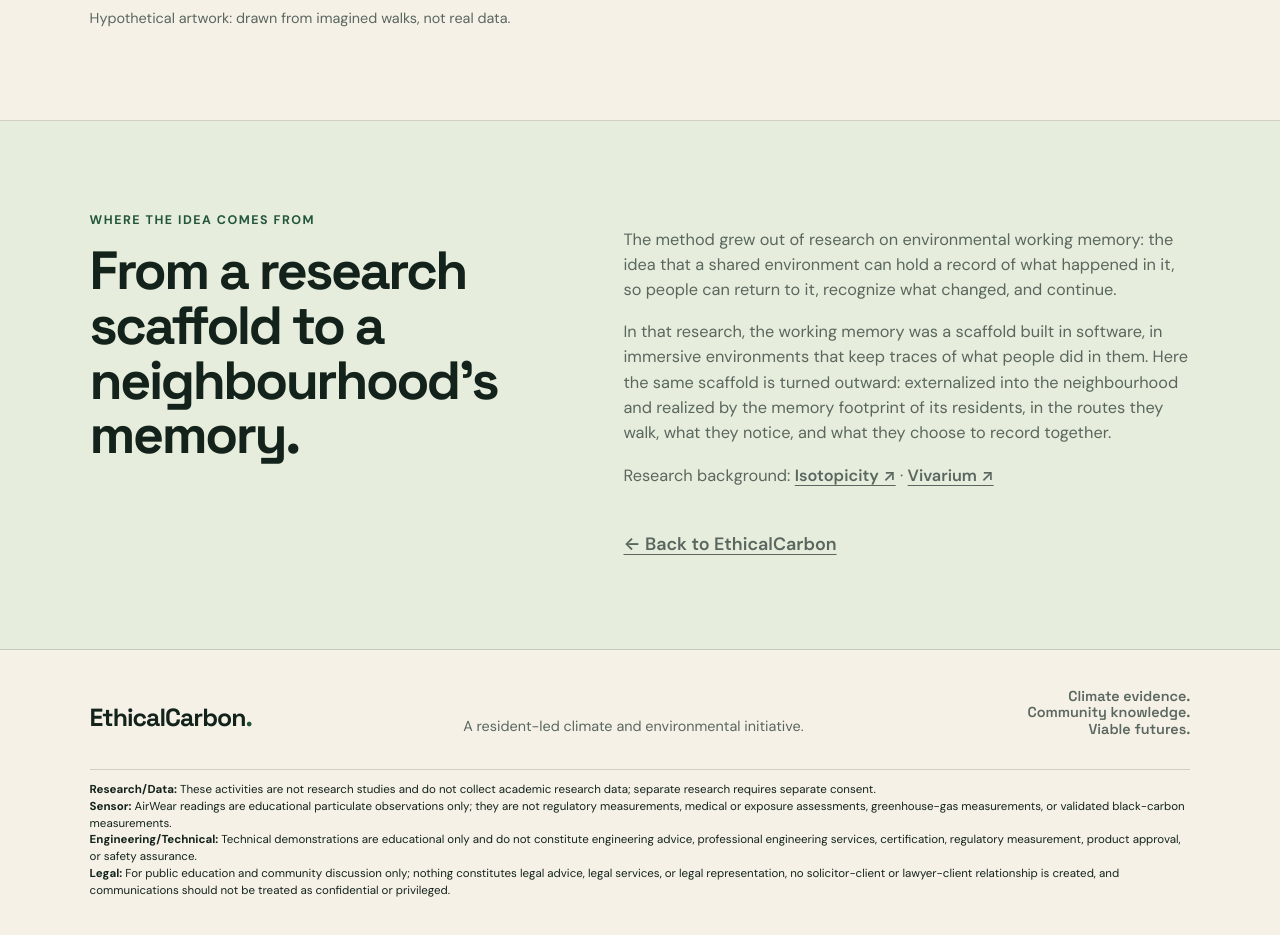
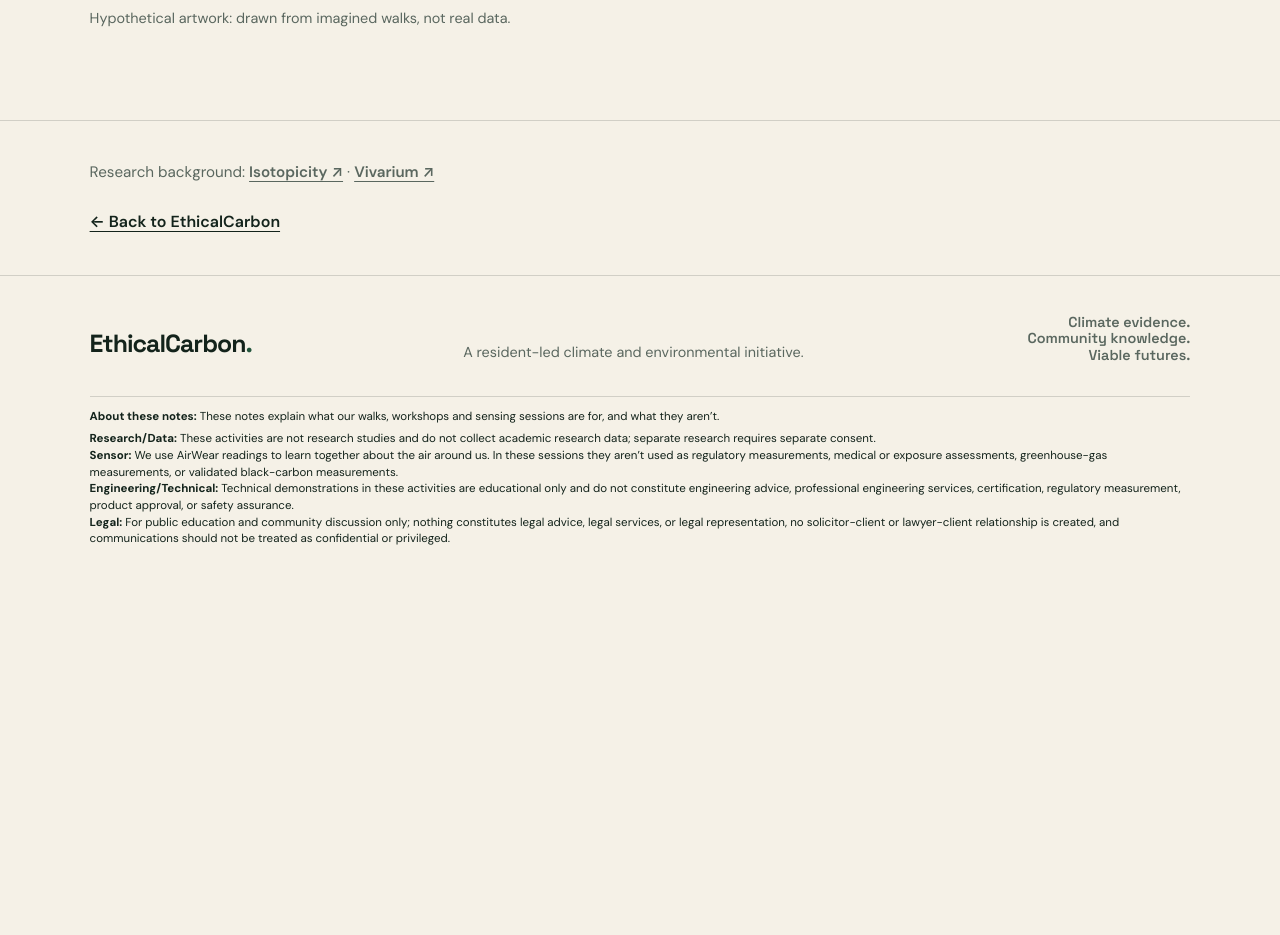
Before and after one commit to MissCrispenCakes/EthicalCarbon, a plain HTML site: page working-memory/index.html in a window 1280 px wide. Shown: the part 3543-4478 px from the top of the page. After the commit the page ends 4146 px from the top, so only its background shows below. Drawn offline with Linux system fonts and the light colour scheme.

Commit message:
Footer notes: plain intro and sensor wording (what the sessions are for); working memory page: research background reduced to one line of links

```diff
--- a/working-memory/index.html
+++ b/working-memory/index.html
@@ -43,7 +43,8 @@
     .art figcaption { margin-top: 10px; font-size: .9rem; color: var(--muted); }
     .background { background: #e7eddc; }
     .background .body-copy p { font-size: 1.02rem; }
-    .small-links { font-size: .95rem; margin-top: 18px; }
+    .closing-links { padding-top: 40px; padding-bottom: 40px; }
+    .small-links { font-size: .95rem; margin: 0; color: var(--muted); }
     .small-links a { font-weight: 600; text-underline-offset: 4px; }
     .back { display: inline-block; margin-top: 26px; font-weight: 600; text-underline-offset: 4px; }
     @media (max-width: 1100px) { .steps { grid-template-columns: repeat(3, 1fr); } }
@@ -209,17 +210,9 @@
       </div>
     </section>
 
-    <section class="section split background">
-      <div>
-        <div class="eyebrow">Where the idea comes from</div>
-        <h2>From a research scaffold to a neighbourhood's memory.</h2>
-      </div>
-      <div class="body-copy">
-        <p>The method grew out of research on environmental working memory: the idea that a shared environment can hold a record of what happened in it, so people can return to it, recognize what changed, and continue.</p>
-        <p>In that research, the working memory was a scaffold built in software, in immersive environments that keep traces of what people did in them. Here the same scaffold is turned outward: externalized into the neighbourhood and realized by the memory footprint of its residents, in the routes they walk, what they notice, and what they choose to record together.</p>
-        <p class="small-links">Research background: <a href="https://isotopicity.com" target="_blank" rel="noopener">Isotopicity ↗</a> · <a href="https://vivarium.headsetparties.com/" target="_blank" rel="noopener">Vivarium ↗</a></p>
-        <a class="back" href="../">← Back to EthicalCarbon</a>
-      </div>
+    <section class="section closing-links">
+      <p class="small-links">Research background: <a href="https://isotopicity.com" target="_blank" rel="noopener">Isotopicity ↗</a> · <a href="https://vivarium.headsetparties.com/" target="_blank" rel="noopener">Vivarium ↗</a></p>
+      <a class="back" href="../">← Back to EthicalCarbon</a>
     </section>
   </main>
 
@@ -238,9 +231,10 @@
   Viable futures.
 </p>
   <div style="grid-column: 1 / -1; border-top: 1px solid var(--line); margin-top: 12px; padding-top: 12px; font-size: .72rem; line-height: 1.45;">
+    <div style="margin-bottom:6px;"><strong>About these notes:</strong> These notes explain what our walks, workshops and sensing sessions are for, and what they aren&#8217;t.</div>
     <div><strong>Research/Data:</strong> These activities are not research studies and do not collect academic research data; separate research requires separate consent.</div>
-    <div><strong>Sensor:</strong> AirWear readings are educational particulate observations only; they are not regulatory measurements, medical or exposure assessments, greenhouse-gas measurements, or validated black-carbon measurements.</div>
-    <div><strong>Engineering/Technical:</strong> Technical demonstrations are educational only and do not constitute engineering advice, professional engineering services, certification, regulatory measurement, product approval, or safety assurance.</div>
+    <div><strong>Sensor:</strong> We use AirWear readings to learn together about the air around us. In these sessions they aren&#8217;t used as regulatory measurements, medical or exposure assessments, greenhouse-gas measurements, or validated black-carbon measurements.</div>
+    <div><strong>Engineering/Technical:</strong> Technical demonstrations in these activities are educational only and do not constitute engineering advice, professional engineering services, certification, regulatory measurement, product approval, or safety assurance.</div>
     <div><strong>Legal:</strong> For public education and community discussion only; nothing constitutes legal advice, legal services, or legal representation, no solicitor-client or lawyer-client relationship is created, and communications should not be treated as confidential or privileged.</div>
   </div>
 </footer>
```
Also changed, not shown: index.html (+3 -2 lines).
